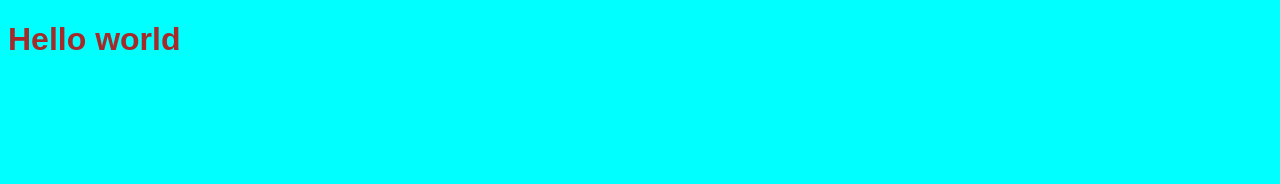
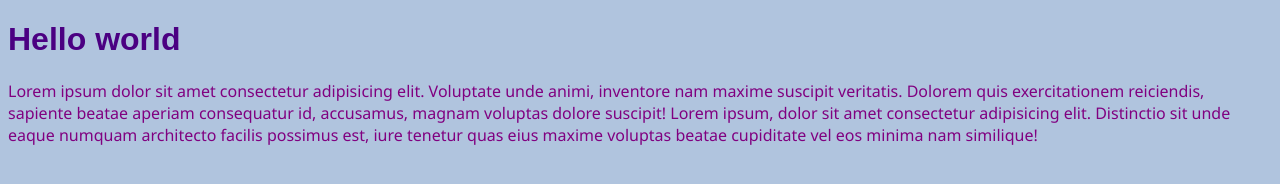
Before and after one commit to Dennster100/Git-Hub-Practice, a plain HTML site: page index.html in a window 1280 px wide. Drawn offline with Linux system fonts and the light colour scheme.

Commit message:
changed colors to purpls

```diff
--- a/app.css
+++ b/app.css
@@ -1,10 +1,15 @@
 body{
-    background-color: aqua;
+    background-color: lightsteelblue;
 
 
 }
 
 h1{
-    color: brown;
+    color: indigo;
     font-family: sans-serif;
 }
+p{
+    color: purple;
+    font-family: 'Segoe UI', Tahoma, Geneva, Verdana, sans-serif;
+
+}
--- a/index.html
+++ b/index.html
@@ -10,7 +10,10 @@
 <body>
     <h1>Hello world</h1>
 
+    <p>
+        Lorem ipsum dolor sit amet consectetur adipisicing elit. Voluptate unde animi, inventore nam maxime suscipit veritatis. Dolorem quis exercitationem reiciendis, sapiente beatae aperiam consequatur id, accusamus, magnam voluptas dolore suscipit! Lorem ipsum, dolor sit amet consectetur adipisicing elit. Distinctio sit unde eaque numquam architecto facilis possimus est, iure tenetur quas eius maxime voluptas beatae cupiditate vel eos minima nam similique!
 
+    </p>
 
     <script src="app.js"></script>
 </body>
```
